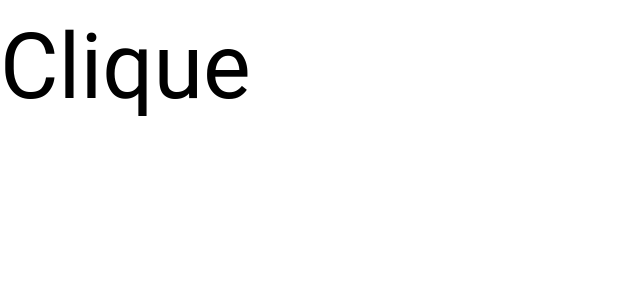
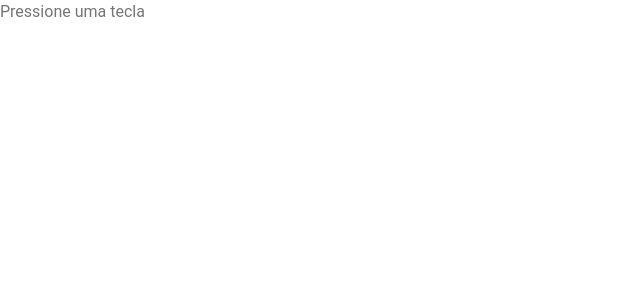
Before and after one commit to devopMarkz/Learning_Vue3, a Vue app: page / in a window 1280 px wide. Shown: the top 300 px of the page, without its empty margins (0-640 px from the left). Built offline with nearby package versions, Linux system fonts and the light colour scheme.

Commit message:
Eventos de teclado com @keyup e @keypress

```diff
--- a/src/App.vue
+++ b/src/App.vue
@@ -7,11 +7,12 @@
   // import Exemplo04 from "./components/Exemplo04HTML.vue";
   // import Exemplo05 from "./components/Exemplo05Model.vue";
   // import Exemplo06 from './components/Exemplo06Classe.vue'
-  import Exemplo07 from './components/Exemplo07Click.vue'
+  // import Exemplo07 from './components/Exemplo07Click.vue'
+  import Exemplo08 from './components/Exemplo08Teclado.vue'
 </script>
 
 <!-- TEMPLATE -->
 <!-- HTML -->
 <template>
-  <Exemplo07></Exemplo07>
+  <Exemplo08></Exemplo08>
 </template>
--- /dev/null
+++ b/src/components/Exemplo08Teclado.vue
@@ -0,0 +1,9 @@
+<script setup>
+    function mostrarMensagem(event) {
+        alert(`Tecla pressionada: ${event.key}`);
+    }
+</script>
+
+<template>
+    <input type="text" @keypress="mostrarMensagem" placeholder="Pressione uma tecla" />
+</template>
```
